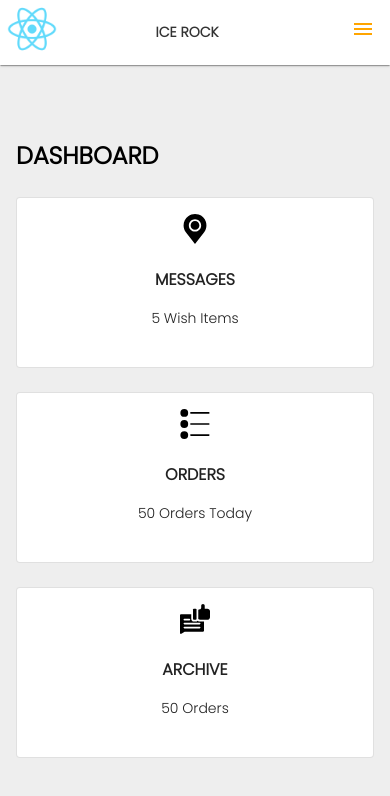
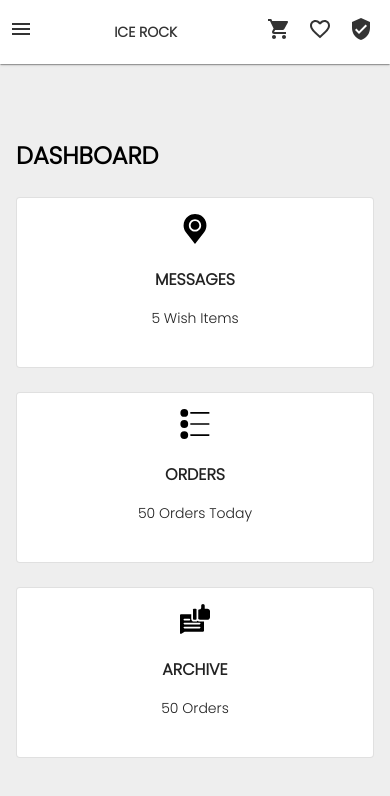
Before and after one commit to stanleyHayes/icerock-shop, a React (Create React App) app: page / in a window 390 px wide. Shown: the top 796 px of the page. Built offline with nearby package versions, Linux system fonts and the light colour scheme.

Commit message:
Mobile Header changed to include links to cart favorites and account

```diff
--- a/src/components/navigation/DrawerContent.js
+++ b/src/components/navigation/DrawerContent.js
@@ -109,13 +109,6 @@ function DrawerContent({handleDrawerClose}) {
 
                             <Divider variant="fullWidth"/>
 
-                            <p>
-                                <Link to="/cart"
-                                      className={`${classes.button}  ${classes.link} center-align margin-vertical-small uppercase font-weight-bold`}>
-                                    Cart
-                                </Link>
-                            </p>
-
 
                             <Divider variant="fullWidth"/>
 
@@ -143,7 +136,15 @@ function DrawerContent({handleDrawerClose}) {
                                     Favorites
                                 </Link>
                             </p>
+
                             <Divider variant="fullWidth"/>
+
+                            <p>
+                                <Link to="/cart"
+                                      className={`${classes.button}  ${classes.link} center-align margin-vertical-small uppercase font-weight-bold`}>
+                                    Cart
+                                </Link>
+                            </p>
 
                             <p>
                                 <Link to="/account"
--- a/src/components/navigation/MobileHeader.js
+++ b/src/components/navigation/MobileHeader.js
@@ -1,8 +1,8 @@
 import React from "react";
 import {Toolbar, Grid} from "@material-ui/core";
-import { Menu} from "@material-ui/icons";
+import {FavoriteBorderOutlined, Menu, ShoppingCart, VerifiedUser} from "@material-ui/icons";
 import {makeStyles} from "@material-ui/core/styles";
-import {Link} from "react-router-dom";
+import {Link, useHistory} from "react-router-dom";
 
 function MobileHeader({handleDrawerToggle}) {
 
@@ -12,16 +12,42 @@ function MobileHeader({handleDrawerToggle}) {
 
     const useStyles = makeStyles(theme => {
         return {
-            icon: {
-                color: "orange"
-            },
             toolbar: {
                 padding: 4
+            },  logo: {
+                height: 50
+            },
+            logoContainer: {
+                textAlign: "center"
+            },
+            owner: {
+                fontWeight: 900
+            },
+            icon: {
+                color: "#333333",
+                cursor: "pointer"
             }
         }
-    })
+    });
 
     const classes = useStyles();
+
+    const history = useHistory();
+
+    const handleAccountClicked = () => {
+        history.push('/account')
+    }
+
+    const handleFavoritesClicked = () => {
+        history.push('/favorites')
+    }
+
+
+    const handleCartClicked = () => {
+        history.push('/cart')
+    }
+
+
 
     return (
         <Toolbar variant="regular" className={classes.toolbar}>
@@ -30,30 +56,29 @@ function MobileHeader({handleDrawerToggle}) {
                 container={true}
                 alignItems="center"
                 justify="space-around">
-
                 <Grid
                     spacing={2}
                     xs={1}
                     container={true}
                     justify="flex-start"
                     item={true}>
-                    <Grid item={true}>
-                        <Link to="/">
-                            <img
-                                height="50"
-                                width="50"
-                                className={`${classes.logo} brand-name`}
-                                src={`${process.env.PUBLIC_URL}/logo512.png`}
-                                alt="ELiTE logo"
-                            />
-                        </Link>
+                    <Grid item={true} xs={1}>
+                        <Menu className={classes.icon} onClick={handleClick}/>
                     </Grid>
                 </Grid>
-                <Grid item={true} xs={10}>
+                <Grid item={true} xs={7}>
                     <p className="uppercase text text-align-center font-size-small font-weight-bold">Ice Rock</p>
                 </Grid>
+
                 <Grid item={true} xs={1}>
-                    <Menu className={classes.icon} onClick={handleClick}/>
+                    <ShoppingCart className={classes.icon} onClick={handleCartClicked}  />
+                </Grid>
+
+                <Grid item={true} xs={1}>
+                    <FavoriteBorderOutlined className={classes.icon}  onClick={handleFavoritesClicked}    />
+                </Grid>
+                <Grid item={true} xs={1}>
+                    <VerifiedUser className={classes.icon}  onClick={handleAccountClicked}  />
                 </Grid>
             </Grid>
         </Toolbar>
```
